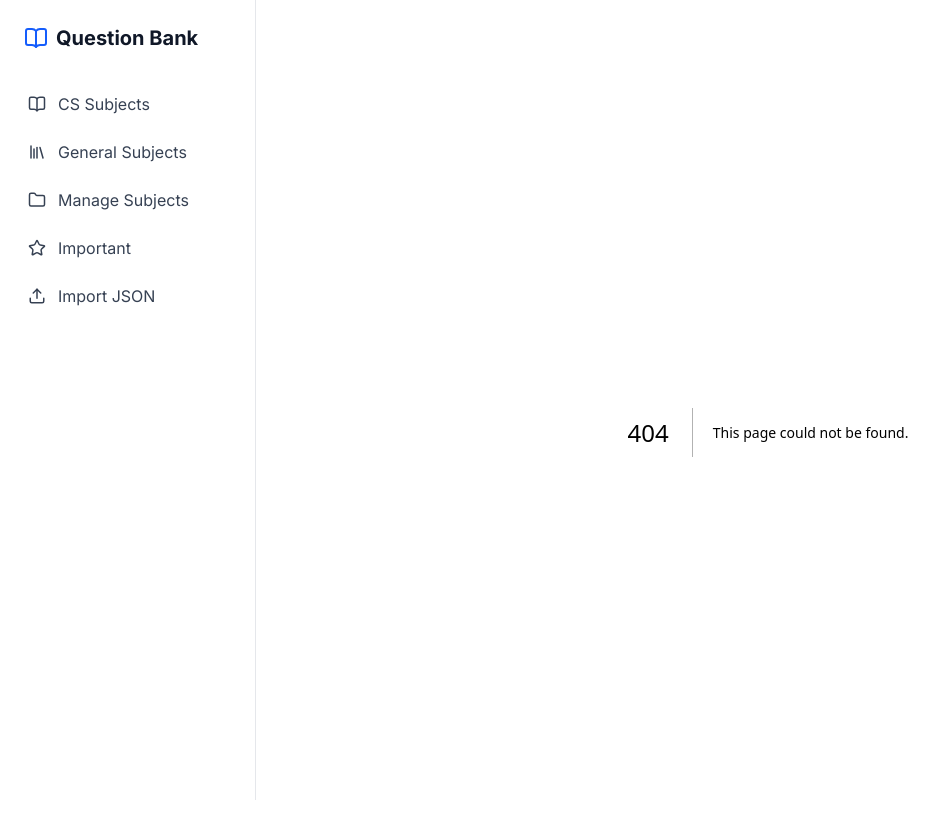
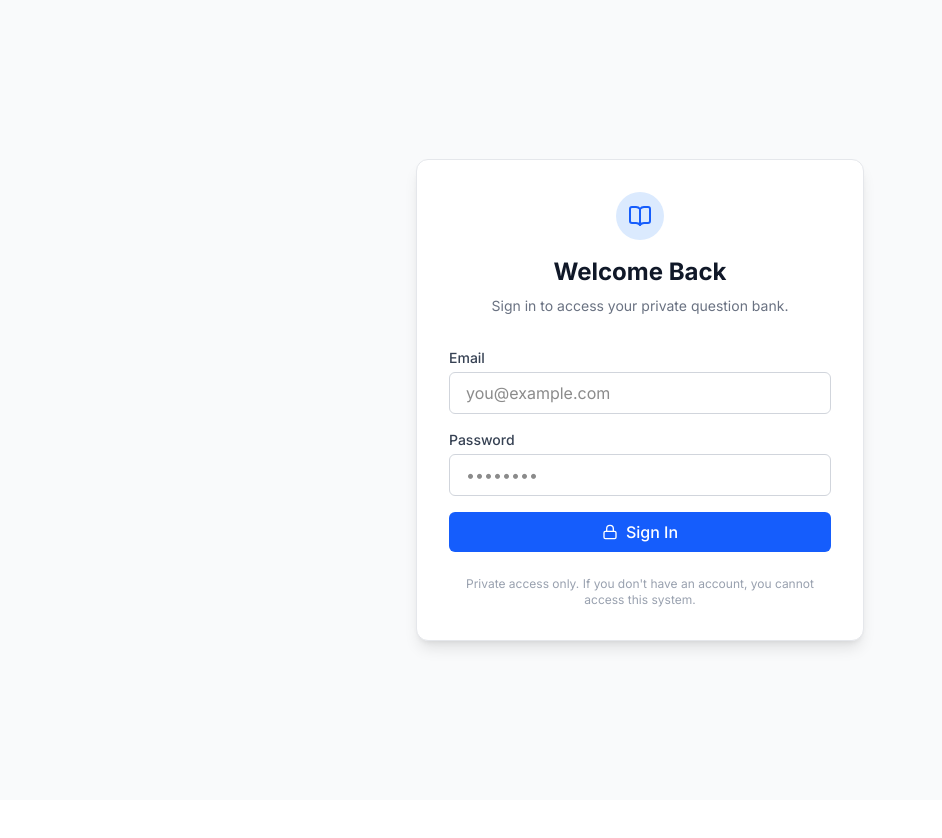
Before and after one commit to khursed1/tre-question-bank, a Next.js app: page /login in a window 1280 px wide. Before the commit this address had no page. Shown: the top 838 px of the page, without its empty margins (0-942 px from the left). After the commit the page ends 800 px from the top, so only its background shows below. Built offline with nearby package versions, Linux system fonts and the light colour scheme.

Commit message:
feat: setup Supabase SSR auth with login page and middleware

```diff
--- a/package.json
+++ b/package.json
@@ -9,6 +9,7 @@
     "lint": "eslint"
   },
   "dependencies": {
+    "@supabase/ssr": "^0.12.7",
     "@supabase/supabase-js": "^2.117.2",
     "@tailwindcss/typography": "^0.5.20",
     "katex": "^0.18.9",
--- /dev/null
+++ b/src/app/actions.ts
@@ -0,0 +1,10 @@
+'use server'
+
+import { createClient } from '@/utils/supabase/server'
+import { redirect } from 'next/navigation'
+
+export async function logout() {
+  const supabase = await createClient()
+  await supabase.auth.signOut()
+  redirect('/login')
+}
--- /dev/null
+++ b/src/app/login/actions.ts
@@ -0,0 +1,23 @@
+'use server'
+
+import { revalidatePath } from 'next/cache'
+import { redirect } from 'next/navigation'
+import { createClient } from '@/utils/supabase/server'
+
+export async function login(formData: FormData) {
+  const supabase = await createClient()
+
+  const data = {
+    email: formData.get('email') as string,
+    password: formData.get('password') as string,
+  }
+
+  const { error } = await supabase.auth.signInWithPassword(data)
+
+  if (error) {
+    return { error: error.message }
+  }
+
+  revalidatePath('/', 'layout')
+  redirect('/')
+}
--- /dev/null
+++ b/src/app/login/page.tsx
@@ -0,0 +1,90 @@
+'use client';
+
+import { useState } from 'react';
+import { login } from './actions';
+import { BookOpen, Lock } from 'lucide-react';
+
+export default function LoginPage() {
+  const [error, setError] = useState<string | null>(null);
+  const [loading, setLoading] = useState(false);
+
+  const handleSubmit = async (e: React.FormEvent<HTMLFormElement>) => {
+    e.preventDefault();
+    setLoading(true);
+    setError(null);
+
+    const formData = new FormData(e.currentTarget);
+    const result = await login(formData);
+
+    if (result?.error) {
+      setError(result.error);
+      setLoading(false);
+    }
+  };
+
+  return (
+    <div className="min-h-screen flex items-center justify-center bg-gray-50 p-4">
+      <div className="max-w-md w-full bg-white rounded-xl shadow-lg p-8 border border-gray-200">
+        <div className="flex flex-col items-center mb-8">
+          <div className="w-12 h-12 bg-blue-100 rounded-full flex items-center justify-center mb-4">
+            <BookOpen className="text-blue-600" size={24} />
+          </div>
+          <h1 className="text-2xl font-bold text-gray-900">Welcome Back</h1>
+          <p className="text-gray-500 mt-2 text-sm text-center">
+            Sign in to access your private question bank.
+          </p>
+        </div>
+
+        {error && (
+          <div className="mb-4 p-3 bg-red-50 border border-red-200 text-red-600 rounded-md text-sm">
+            {error}
+          </div>
+        )}
+
+        <form onSubmit={handleSubmit} className="space-y-4">
+          <div>
+            <label className="block text-sm font-medium text-gray-700 mb-1" htmlFor="email">
+              Email
+            </label>
+            <input
+              id="email"
+              name="email"
+              type="email"
+              required
+              className="w-full border border-gray-300 rounded-md px-4 py-2 focus:outline-none focus:ring-2 focus:ring-blue-500"
+              placeholder="you@example.com"
+            />
+          </div>
+          <div>
+            <label className="block text-sm font-medium text-gray-700 mb-1" htmlFor="password">
+              Password
+            </label>
+            <input
+              id="password"
+              name="password"
+              type="password"
+              required
+              className="w-full border border-gray-300 rounded-md px-4 py-2 focus:outline-none focus:ring-2 focus:ring-blue-500"
+              placeholder="••••••••"
+            />
+          </div>
+          <button
+            type="submit"
+            disabled={loading}
+            className="w-full bg-blue-600 text-white font-medium py-2 px-4 rounded-md hover:bg-blue-700 focus:outline-none focus:ring-2 focus:ring-blue-500 disabled:opacity-50 flex justify-center items-center gap-2"
+          >
+            {loading ? 'Signing in...' : (
+              <>
+                <Lock size={16} /> Sign In
+              </>
+            )}
+          </button>
+        </form>
+
+        <div className="mt-6 text-center text-xs text-gray-400">
+          Private access only. If you don't have an account, you cannot access this system.
+        </div>
+      </div>
+    </div>
+  );
+}
--- a/src/components/SidebarLayout.tsx
+++ b/src/components/SidebarLayout.tsx
@@ -3,7 +3,8 @@
 import { useState } from "react";
 import Link from "next/link";
 import { usePathname, useSearchParams } from "next/navigation";
-import { BookOpen, Upload, Folder, Star, Menu, X, Library } from "lucide-react";
+import { BookOpen, Upload, Folder, Star, Menu, X, Library, LogOut } from "lucide-react";
+import { logout } from "@/app/actions";
 
 export default function SidebarLayout({ children }: { children: React.ReactNode }) {
   const [sidebarOpen, setSidebarOpen] = useState(false);
@@ -12,6 +13,10 @@ export default function SidebarLayout({ children }: { children: React.ReactNode
   const category = searchParams.get('category') || 'CS';
 
   const closeSidebar = () => setSidebarOpen(false);
+
+  if (pathname === '/login') {
+    return <>{children}</>;
+  }
 
   return (
     <div className="flex min-h-screen">
@@ -38,7 +43,7 @@ export default function SidebarLayout({ children }: { children: React.ReactNode
 
       {/* Sidebar */}
       <aside className={`
-        fixed top-0 left-0 h-full w-64 bg-white border-r border-gray-200 z-50 transform transition-transform duration-200 ease-in-out print:hidden
+        fixed top-0 left-0 h-full w-64 bg-white border-r border-gray-200 z-50 transform transition-transform duration-200 ease-in-out print:hidden flex flex-col
         ${sidebarOpen ? 'translate-x-0' : '-translate-x-full md:translate-x-0'}
       `}>
         <div className="p-6 flex items-center justify-between">
@@ -66,6 +71,14 @@ export default function SidebarLayout({ children }: { children: React.ReactNode
             <Upload size={18} /> Import JSON
           </Link>
         </nav>
+
+        <div className="p-4 border-t border-gray-200 mt-auto">
+          <form action={logout}>
+            <button type="submit" className="flex items-center gap-3 px-3 py-2 w-full rounded-md hover:bg-red-50 text-red-600 font-medium transition-colors">
+              <LogOut size={18} /> Sign Out
+            </button>
+          </form>
+        </div>
       </aside>
 
       {/* Main Content */}
--- /dev/null
+++ b/src/middleware.ts
@@ -0,0 +1,19 @@
+import { type NextRequest } from 'next/server'
+import { updateSession } from '@/utils/supabase/middleware'
+
+export async function middleware(request: NextRequest) {
+  return await updateSession(request)
+}
+
+export const config = {
+  matcher: [
+    /*
+     * Match all request paths except for the ones starting with:
+     * - _next/static (static files)
+     * - _next/image (image optimization files)
+     * - favicon.ico (favicon file)
+     * Feel free to modify this pattern to include more paths.
+     */
+    '/((?!_next/static|_next/image|favicon.ico|.*\\.(?:svg|png|jpg|jpeg|gif|webp)$).*)',
+  ],
+}
--- /dev/null
+++ b/src/utils/supabase/middleware.ts
@@ -0,0 +1,57 @@
+import { createServerClient } from '@supabase/ssr'
+import { NextResponse, type NextRequest } from 'next/server'
+
+export async function updateSession(request: NextRequest) {
+  let supabaseResponse = NextResponse.next({
+    request,
+  })
+
+  const supabase = createServerClient(
+    process.env.NEXT_PUBLIC_SUPABASE_URL!,
+    process.env.NEXT_PUBLIC_SUPABASE_ANON_KEY!,
+    {
+      cookies: {
+        getAll() {
+          return request.cookies.getAll()
+        },
+        setAll(cookiesToSet) {
+          cookiesToSet.forEach(({ name, value, options }) => request.cookies.set(name, value))
+          supabaseResponse = NextResponse.next({
+            request,
+          })
+          cookiesToSet.forEach(({ name, value, options }) =>
+            supabaseResponse.cookies.set(name, value, options)
+          )
+        },
+      },
+    }
+  )
+
+  // IMPORTANT: Avoid writing any logic between createServerClient and
+  // supabase.auth.getUser(). A simple mistake could make it very hard to debug
+  // issues with users being randomly logged out.
+
+  const {
+    data: { user },
+  } = await supabase.auth.getUser()
+
+  if (
+    !user &&
+    !request.nextUrl.pathname.startsWith('/login') &&
+    !request.nextUrl.pathname.startsWith('/auth')
+  ) {
+    // no user, potentially respond by redirecting the user to the login page
+    const url = request.nextUrl.clone()
+    url.pathname = '/login'
+    return NextResponse.redirect(url)
+  }
+
+  // If user is logged in and tries to access /login, redirect to /
+  if (user && request.nextUrl.pathname.startsWith('/login')) {
+    const url = request.nextUrl.clone()
+    url.pathname = '/'
+    return NextResponse.redirect(url)
+  }
+
+  return supabaseResponse
+}
--- /dev/null
+++ b/src/utils/supabase/server.ts
@@ -0,0 +1,29 @@
+import { createServerClient } from '@supabase/ssr'
+import { cookies } from 'next/headers'
+
+export async function createClient() {
+  const cookieStore = await cookies()
+
+  return createServerClient(
+    process.env.NEXT_PUBLIC_SUPABASE_URL!,
+    process.env.NEXT_PUBLIC_SUPABASE_ANON_KEY!,
+    {
+      cookies: {
+        getAll() {
+          return cookieStore.getAll()
+        },
+        setAll(cookiesToSet) {
+          try {
+            cookiesToSet.forEach(({ name, value, options }) =>
+              cookieStore.set(name, value, options)
+            )
+          } catch {
+            // The `setAll` method was called from a Server Component.
+            // This can be ignored if you have middleware refreshing
+            // user sessions.
+          }
+        },
+      },
+    }
+  )
+}
```
Also changed, not shown: 1 other file (tests, documents, lock files or other folders).
